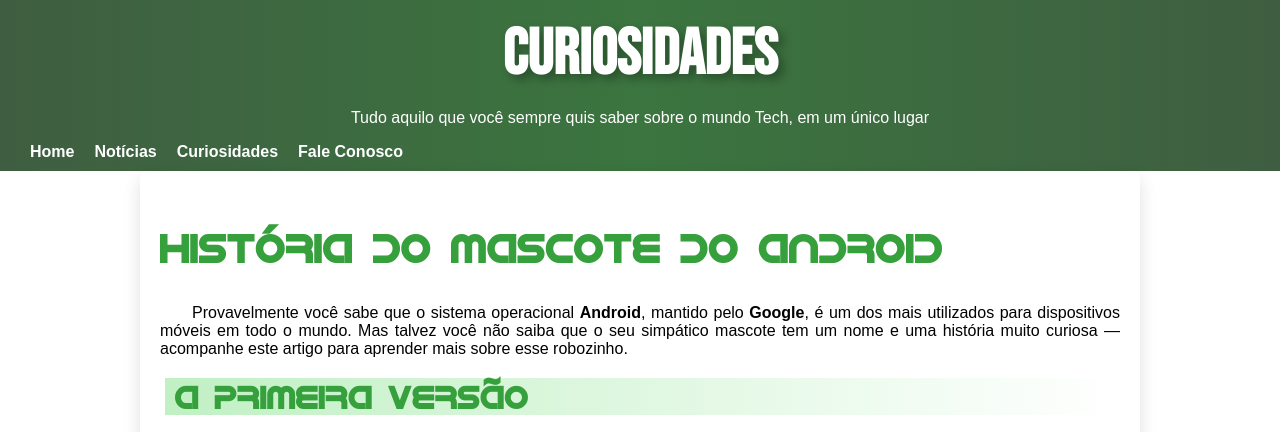
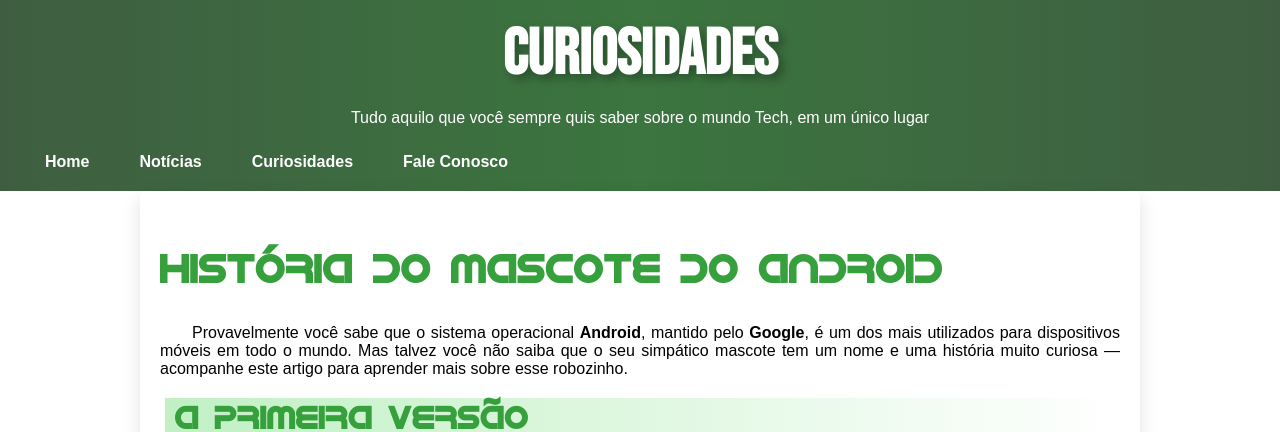
Before and after one commit to LuizBMJ/projeto-site, a plain HTML site: page index.html in a window 1280 px wide. Shown: the top 432 px of the page. Drawn offline with Linux system fonts and the light colour scheme.

Commit message:
Refactor estilos.css for improved readability

```diff
--- a/estilos.css
+++ b/estilos.css
@@ -6,12 +6,10 @@
     font-weight: normal;
 }
 
-
-
 .bebas-neue-regular {
-  font-family: "Bebas Neue", sans-serif;
-  font-weight: 400;
-  font-style: normal;
+    font-family: "Bebas Neue", sans-serif;
+    font-weight: 400;
+    font-style: normal;
 }
 
 :root {
@@ -26,7 +24,6 @@
     --fonte-destaque: 'Bebas Neue', 'cursive';
     --fonte-android: 'idroid', 'cursive';
 }
-
 
 body {
     font-family: var(--fonte-padrao);
@@ -58,8 +55,9 @@ nav {
 
 main {
     display: block;
+    min-width: 300px;
     max-width: 1000px;
-    margin: 0 auto 0 auto;
+    margin: auto;
     padding: 20px;
     background-color: rgba(255,255,255,0.95);
     box-shadow: 0 6px 18px rgba(0,0,0,0.12);
@@ -89,7 +87,7 @@ footer > p {
 #principal-topico {
     font-size: 2.5em;
     font-family: var(--fonte-android);
-    color: var(--cor2)
+    color: var(--cor2);
 }
 
 #curiosidade {
@@ -106,7 +104,6 @@ footer > p {
     overflow: hidden;
 }
 
-
 #curiosidade-texto {
     background-color: var(--cor2);
     padding: 10px 20px;
@@ -120,8 +117,6 @@ footer > p {
     text-indent: 0;
     text-align: left;
 }
-
-
 
 #lista {
     column-count: 2;
@@ -151,8 +146,6 @@ footer > p {
     background-repeat: no-repeat;
 }
 
-
-
 .topico {
     font-size: 2em;
     font-family: var(--fonte-android);
@@ -171,13 +164,19 @@ footer > p {
 }
 
 .menu {
-    display: inline-block;
-
+    position: relative;
+    padding: 10px 15px;
+    border-radius: 5px;
+    font-weight: bold;
+    text-decoration: none;
+    color: white;
+    transition: transform 0.8s ease, background-color 0.5s ease;
 }
 
 .menu:hover {
-    background-color: #2b332b81;
-    cursor: pointer;
+    transform: translateY(-4px) scale(1.02);
+    pointer-events: auto;
+    background-color: var(--cor5);
 }
 
 .img {
@@ -195,7 +194,6 @@ footer > p {
     margin-right: -20px;
     overflow: hidden;
 }
-
 
 .video iframe {
     width: 100%;
@@ -216,7 +214,6 @@ footer > p {
 }
 
 @media (max-width: 650px) {
-
     #principal-topico {
         font-size: 1.8em;
         letter-spacing: 0;
```
